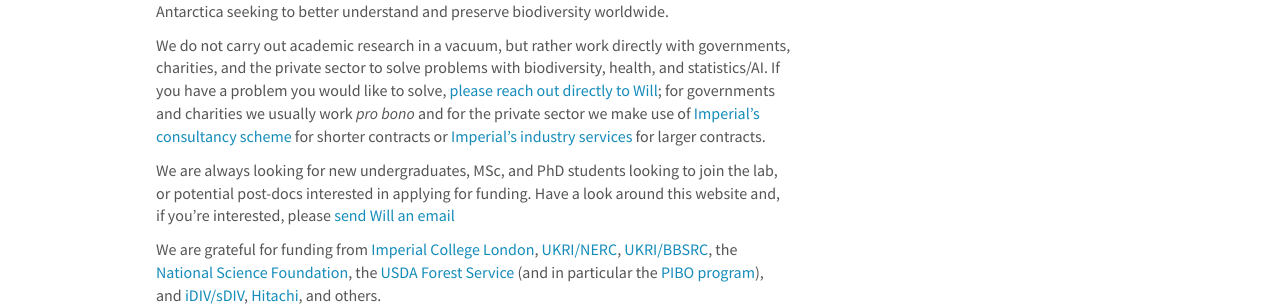
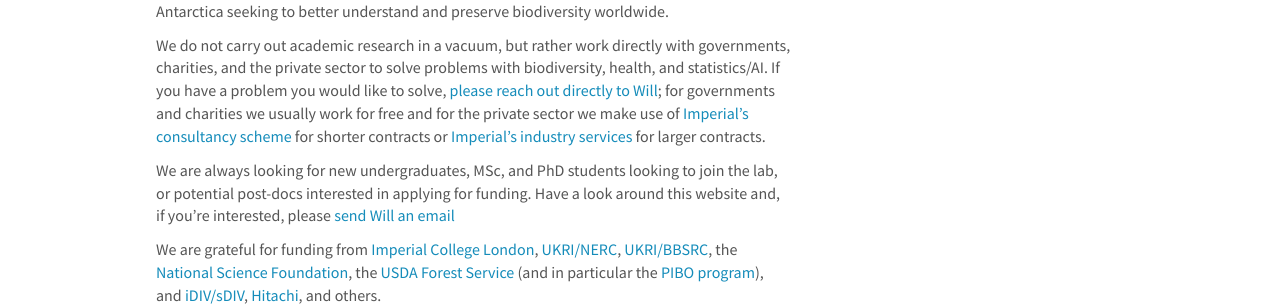
Before and after one commit to willpearse/willpearse.github.io, a Jekyll site: the page built from _pages/home.md, in a window 1280 px wide and 1263 px high. Shown: the part 694-1000 px from the top of the window. Built offline with Jekyll 4.4.1, drawn with Linux system fonts in a browser that asks for light colours; nearby versions of some CDN libraries.

Commit message:
drop pro bono

```diff
--- a/_pages/home.md
+++ b/_pages/home.md
@@ -66,7 +66,7 @@
 problems with biodiversity, health, and statistics/AI. If you have a
 problem you would like to solve, [please reach out directly to
 Will](mailto:will.pearse@imperial.ac.uk); for governments and
-charities we usually work _pro bono_ and for the private sector we
+charities we usually work for free and for the private sector we
 make use of [Imperial's consultancy
 scheme](https://www.imperial.ac.uk/natural-sciences/find-an-expert/icon/)
 for shorter contracts or [Imperial's industry
```
